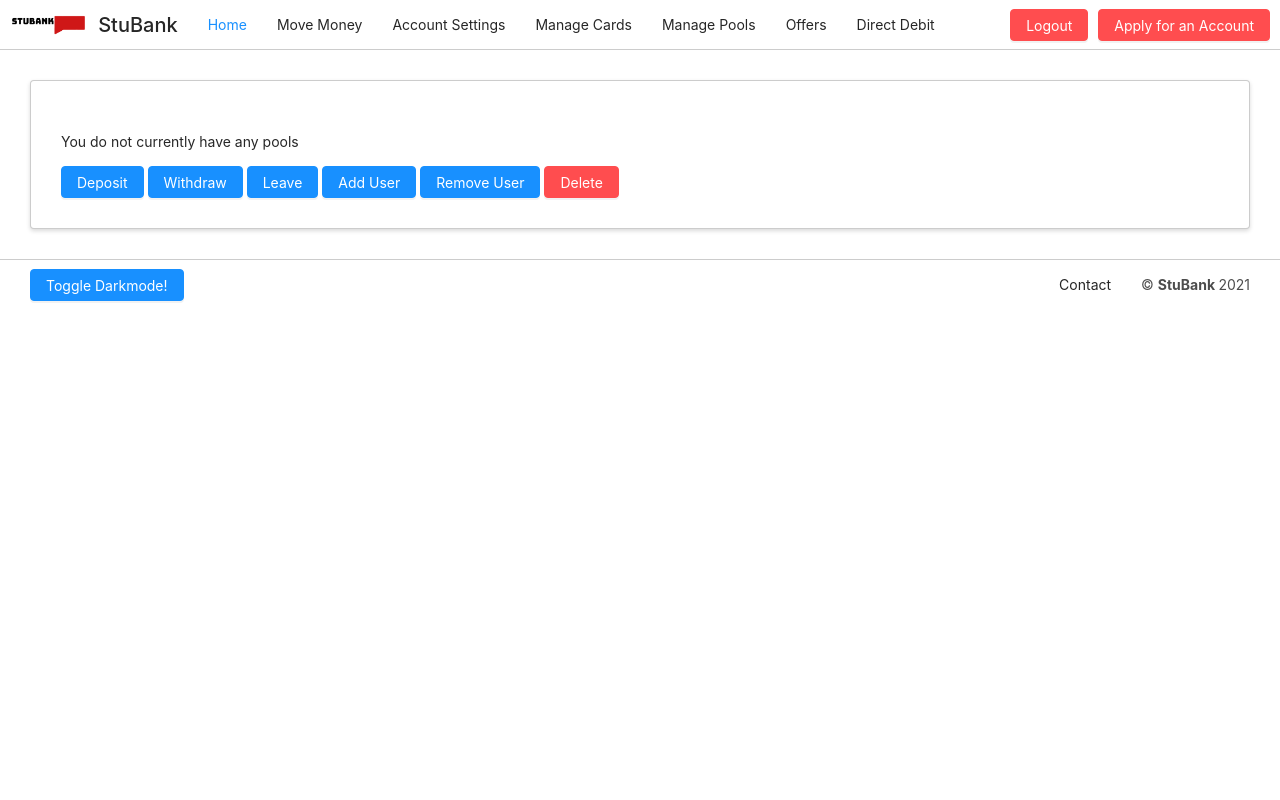
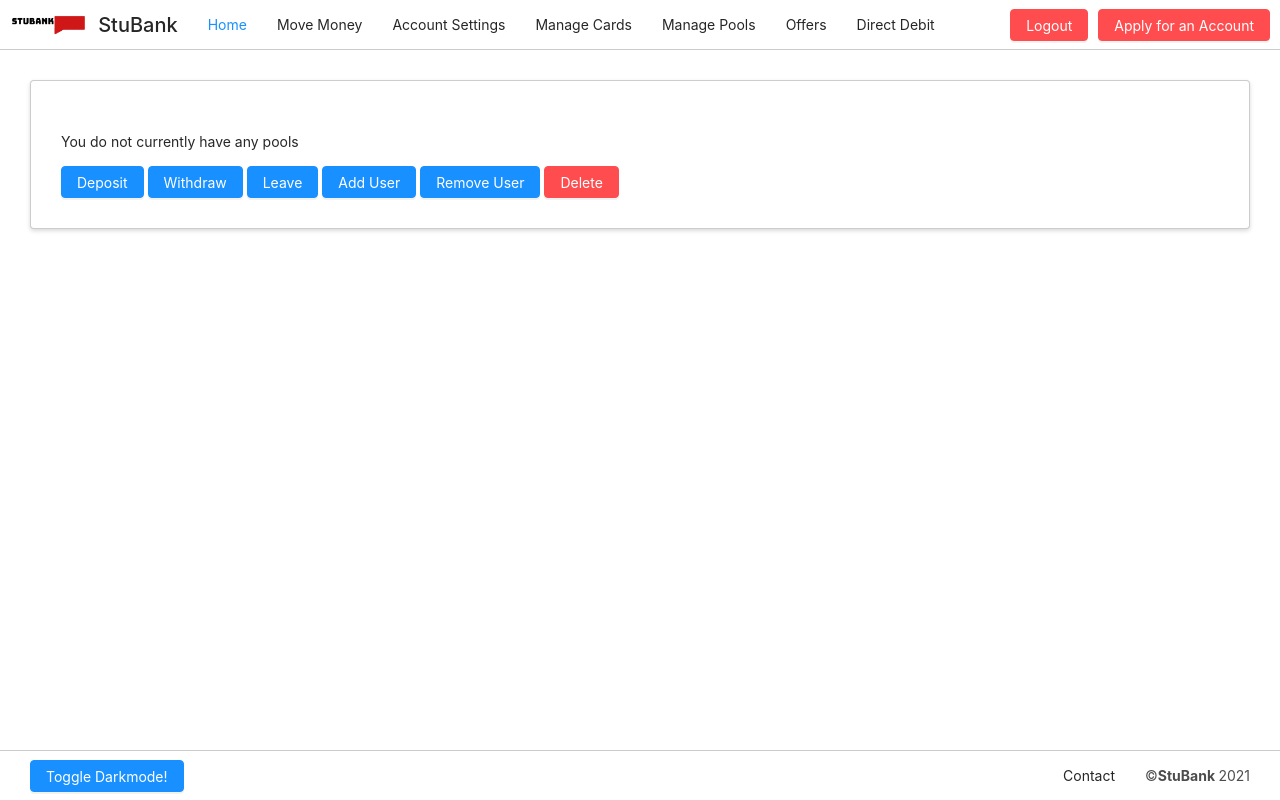
Before and after one commit to haarry201/stubankweb, a Flask app: template templates/display_pool.html in a window 1280 px wide. Run offline with Flask 2, Linux system fonts and the light colour scheme; the template is opened without the code that fills it, so the values that code supplies are empty; some libraries are stand-ins or nearby versions.

Commit message:
fixed floating navbar in display_pool.html

```diff
--- a/templates/display_pool.html
+++ b/templates/display_pool.html
@@ -13,7 +13,7 @@
 
 <body class="with-custom-webkit-scrollbars with-custom-css-scrollbars" data-dm-shortcut-enabled="true"
       data-set-preferred-mode-onload="true">
-    <div class="page-wrapper with-navbar">
+    <div class="page-wrapper with-navbar with-navbar-fixed-bottom">
         <div class="sticky-alerts"></div>
         <nav class="navbar">
             <a href="{{ url_for('index_page') }}" class="navbar-brand rounded">
@@ -79,7 +79,6 @@
                 </div>
             </div>
         </nav>
-
         <div class="content-wrapper">
             <div class="table-class card shadow">
                 <h1 class="text-center">{{ pool_name }}</h1>
@@ -269,8 +268,8 @@
                       </div>
                   </div>
             </div>
-
-            <nav class="navbar navbar-static-bottom">
+        </div>
+        <nav class="navbar navbar-fixed-bottom">
             <div class="container-fluid">
                 <button class="btn btn-primary" type="button" onclick="toggleDark()">Toggle Darkmode!</button>
 
@@ -290,12 +289,11 @@
                 <!-- Navbar text -->
                 <span class="navbar-text">
                     <p>
-            &copy; <strong>StuBank </strong> 2021
+                    &copy;<strong>StuBank </strong> 2021
                     </p>
                 </span>
             </div>
         </nav>
-        </div>
     <!-- Halfmoon JS -->
     <script src="https://cdn.jsdelivr.net/npm/halfmoon@1.1.1/js/halfmoon.min.js"></script>
     </div>
```
Lines whose indentation alone changed are shown as unchanged.
